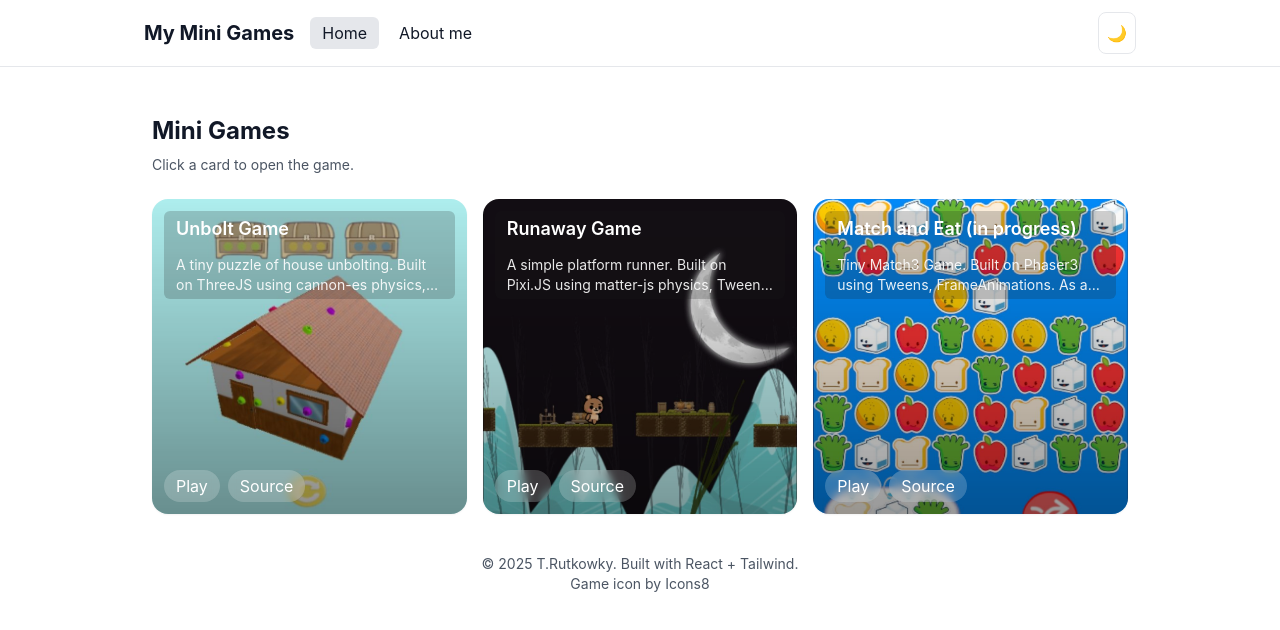
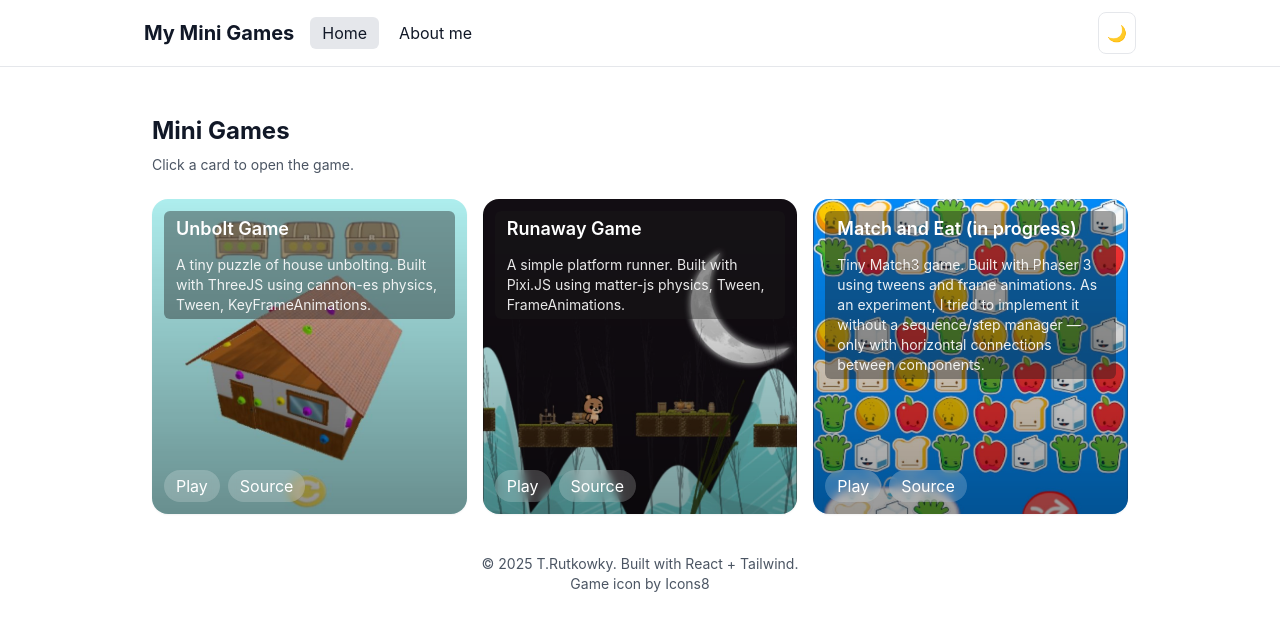
Before and after one commit to tarasua33/prfl, a React (Create React App) app: page / in a window 1280 px wide. Shown: the top 630 px of the page. Built offline with nearby package versions, Linux system fonts and the light colour scheme.

Commit message:
resolved hight of game description

```diff
--- a/src/App.js
+++ b/src/App.js
@@ -7,7 +7,7 @@ const games = [
   {
     id: 1,
     title: 'Unbolt Game',
-    description: 'A tiny puzzle of house unbolting. Built on ThreeJS using cannon-es physics, Tween, KeyFrameAnimations.',
+    description: 'A tiny puzzle of house unbolting. Built with ThreeJS using cannon-es physics, Tween, KeyFrameAnimations.',
     // description: 'A tiny endless runner built with Pixi.js.',
     image: '/images/unbolt.jpeg',
     href: 'https://tarasua33.github.io/unbolt-game/',
@@ -16,7 +16,7 @@ const games = [
   {
     id: 2,
     title: 'Runaway Game',
-    description: 'A simple platform runner. Built on Pixi.JS using matter-js physics, Tween, FrameAnimations.',
+    description: 'A simple platform runner. Built with Pixi.JS using matter-js physics, Tween, FrameAnimations.',
     // description: 'A tiny endless runner built with Pixi.js.',
     image: '/images/runaway.jpeg',
     href: 'https://tarasua33.github.io/runaway_home/',
@@ -25,7 +25,7 @@ const games = [
   {
     id: 3,
     title: 'Match and Eat (in progress)',
-    description: 'Tiny Match3 Game. Built on Phaser3 using Tweens, FrameAnimations. As an experiment, I tried to implement it without the Sequence/Step manager. Only on a horizontal connections of components.',
+    description: 'Tiny Match3 game. Built with Phaser 3 using tweens and frame animations. As an experiment, I tried to implement it without a sequence/step manager — only with horizontal connections between components.',
     // description: 'A tiny endless runner built with Pixi.js.',
     image: '/images/match.jpeg',
     href: 'https://tarasua33.github.io/match_and_eat/',
--- a/src/components/home/Card.js
+++ b/src/components/home/Card.js
@@ -20,10 +20,10 @@ export class Card extends React.Component {
 
           <div className="absolute inset-0 bg-gradient-to-t from-black/50 to-transparent opacity-80 mix-blend-multiply"></div>
 
-          <div className="absolute left-3 top-3 right-3 text-white rounded-md bg-dark/20">
+          <div className="absolute left-3 top-3 right-3 text-white rounded-md bg-dark/40">
 
             <h3 className="px-3 py-1 text-lg font-semibold truncate">{item.title}</h3>
-            <p className="px-3 py-1 text-sm opacity-90 mt-1 line-clamp-2">{item.description}</p>
+            <p className="px-3 py-1 text-sm opacity-90 mt-1 line-clamp-7">{item.description}</p>
 
           </div>
           <div className="absolute left-3 bottom-3 right-3 text-white">
```
